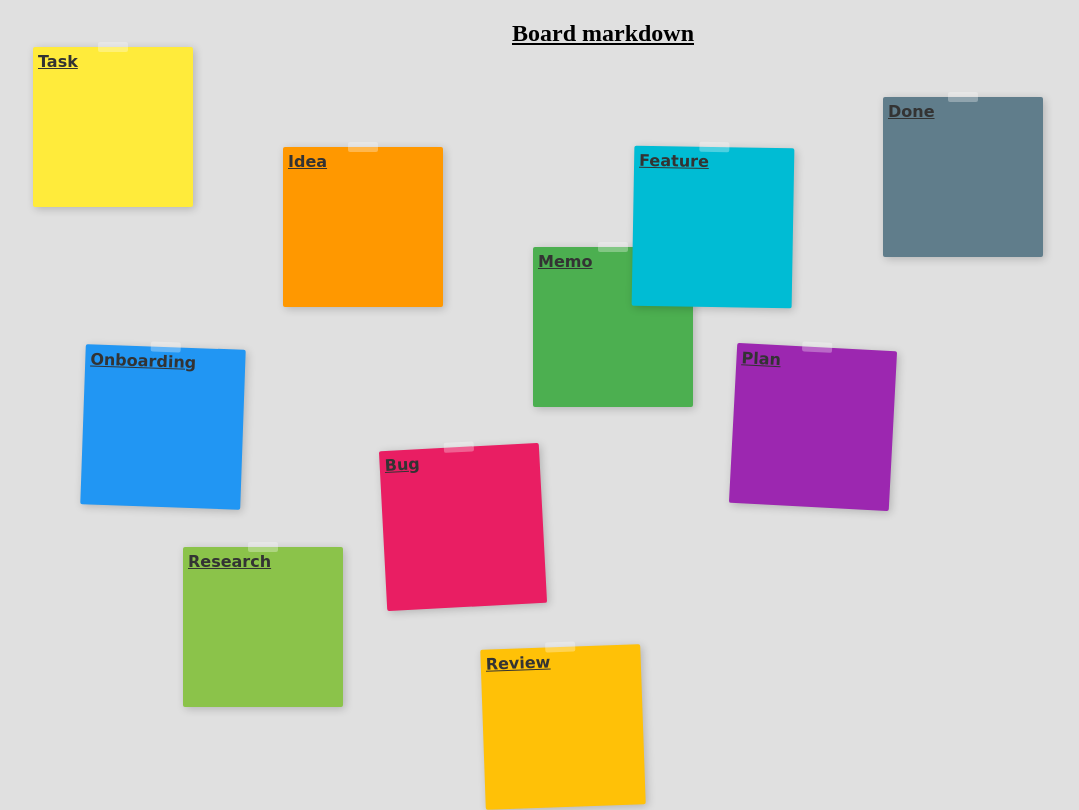
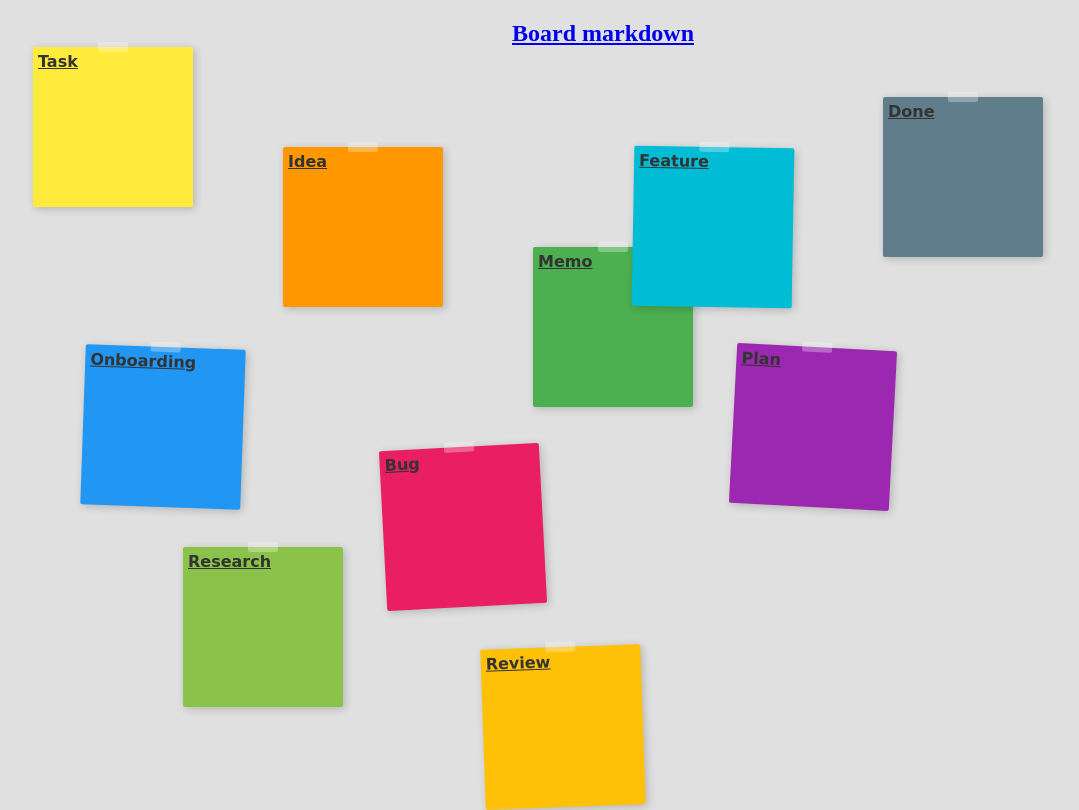
Before and after one commit to wasabina67/board-markdown, a React (Vite) app: page / in a window 1280 px wide. Shown: the whole page, without its empty margins (37-1116 px from the left). Built offline with nearby package versions, Linux system fonts and the light colour scheme.

Commit message:
Update src/App.tsx, src/index.css

```diff
--- a/src/App.tsx
+++ b/src/App.tsx
@@ -83,7 +83,9 @@ function App() {
   return (
     <>
       <div className="board-container">
-        <h1>Board markdown</h1>
+        <h1>
+          <a href="https://wasabina67.github.io/board-markdown/">Board markdown</a>
+        </h1>
         <div
           className="sticky-notes-container"
           onMouseMove={handleMouseMove}
--- a/src/index.css
+++ b/src/index.css
@@ -10,7 +10,6 @@ h1 {
     margin: 0;
     font-size: 1.5em;
     text-align: center;
-    text-decoration: underline;
 }
 
 p {
```
